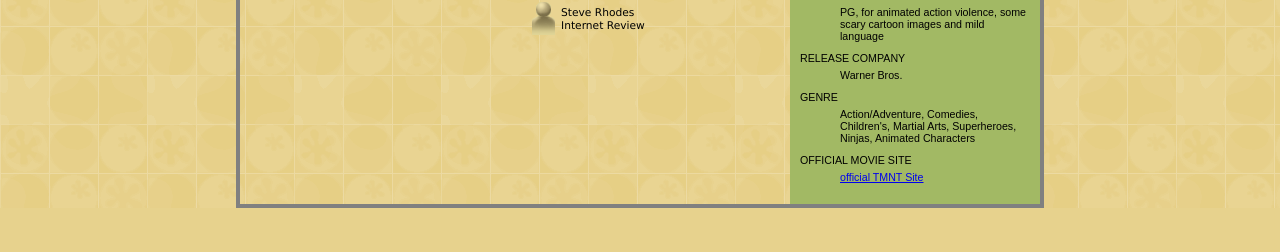
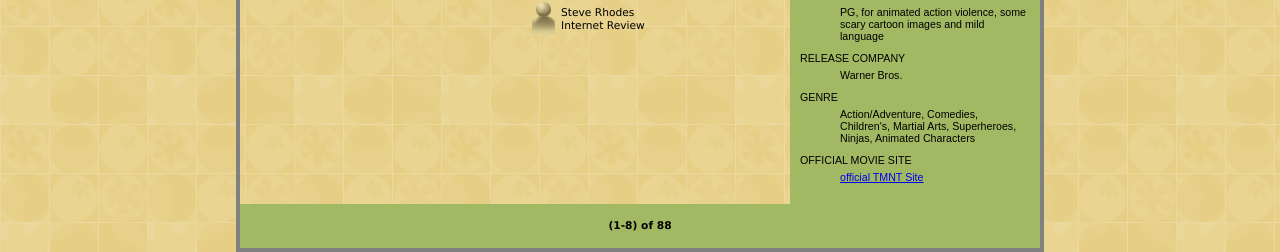
Before and after one commit to iKeiNagai/WebProgramming, a PHP site: page / in a window 1280 px wide. Shown: the part 758-1010 px from the top of the page. Before the commit the page ends 966 px from the top, so only its background shows below. Run offline with PHP 8.4, Linux system fonts and the light colour scheme.

Commit message:
added and styled review numbers

```diff
--- a/recreation_mcss/index.html
+++ b/recreation_mcss/index.html
@@ -15,6 +15,7 @@
         <div id="movie-title">TMNT (2007)</div>
 
         <div class="main-part">
+            <div class="two-panels">
                 <div class="first-panel">
                     <div class="rating-panel">
                         <img src="rottenbig.png" alt="rotten_symbol">
@@ -141,5 +142,9 @@
                     </dl>
                 </div>
             </div>
+            <div class="last-panel">
+                <p>(1-8) of 88</p>
+            </div>
+        </div>
     </body>
 </html>
--- a/recreation_mcss/style.css
+++ b/recreation_mcss/style.css
@@ -22,7 +22,6 @@
 }
 
 .main-part{
-    display: flex;
     width: 800px;
     margin: 0 auto;
     border: 4px;
@@ -84,6 +83,17 @@
     margin-bottom: -10px;
 }
 
+.two-panels{
+    display: flex;
+}
+
+.last-panel{
+    background-color: #A2B964;
+    text-align: center;
+    padding: 5px;
+    font-weight: bold;
+}
+
 dl{
     padding: 10px;
     margin-top: 0;
```
Lines whose indentation alone changed are shown as unchanged.
